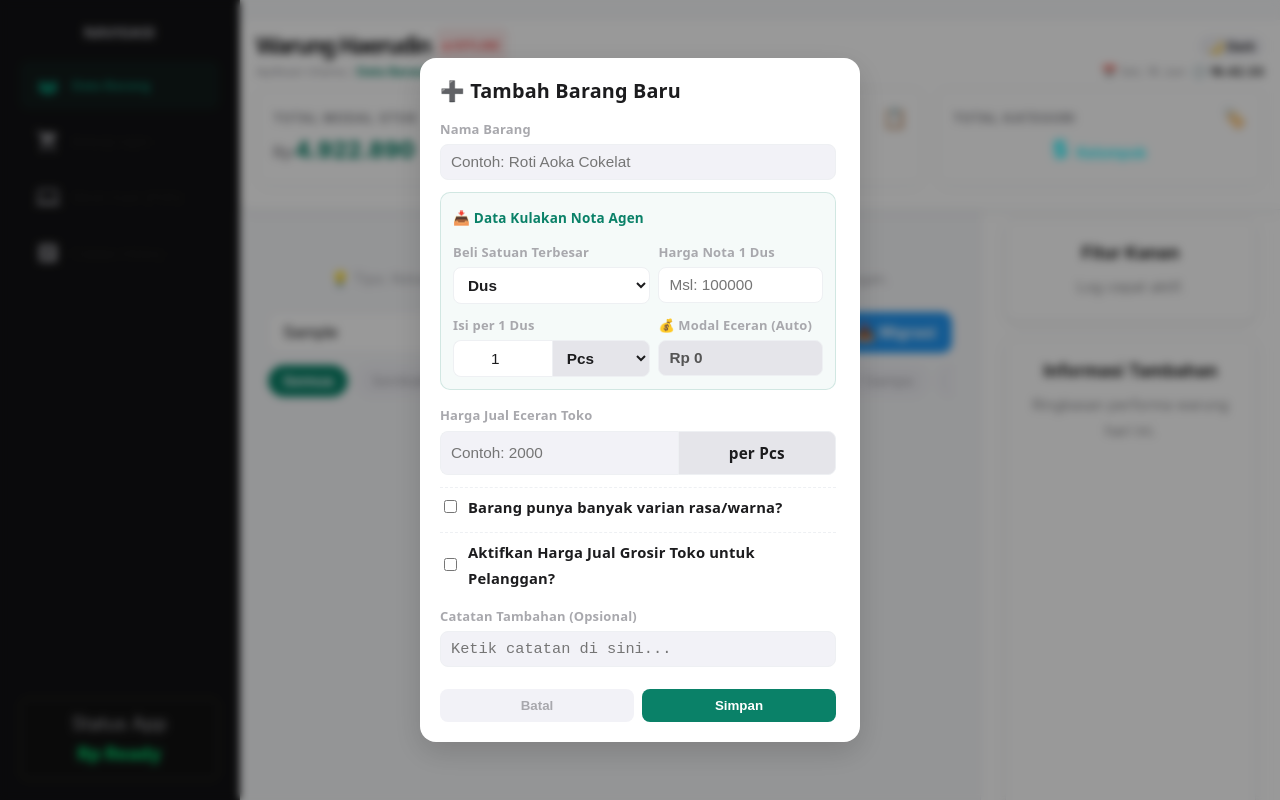
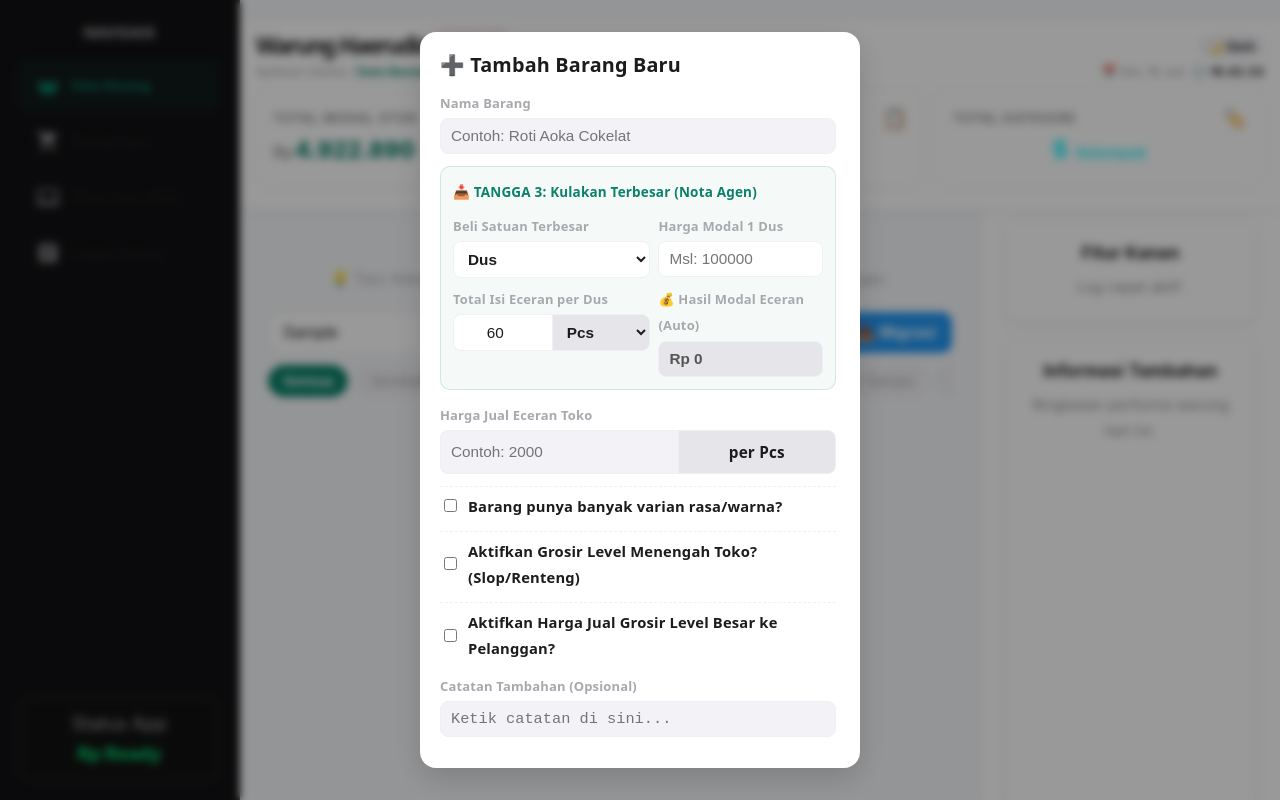
Before and after one commit to rov-udn/pwa-warungku_v1, a React (Vite) app: page / in a window 1280 px wide. Both pictures are taken after typing "Sample" into the empty fields and a click on the button "+ Barang". Shown: the top 800 px of the page. Built offline with nearby package versions, Linux system fonts and the light colour scheme.

Commit message:
tambah logika tangga grosir

```diff
--- a/src/pages/BukuWarung/components/ModalBarang.jsx
+++ b/src/pages/BukuWarung/components/ModalBarang.jsx
@@ -4,35 +4,46 @@ import { createPortal } from 'react-dom';
 function ModalBarang({ isOpen, onClose, modalMode, barangAktif, onSimpan }) {
   const isEdit = modalMode === 'edit' && barangAktif;
 
-  // ── 🍏 STATE UTAMA ──
+  // ── 🍏 STATE UTAMA (NAMA & VARIAN) ──
   const [nama, setNama] = useState(isEdit ? (barangAktif.nama || '') : '');
   const [catatan, setCatatan] = useState(isEdit ? (barangAktif.catatan || '') : '');
   const [punyaVarian, setPunyaVarian] = useState(isEdit ? (barangAktif.varian?.length > 0 || false) : false);
   const [varianInput, setVarianInput] = useState(isEdit ? (barangAktif.varian?.join(', ') || '') : '');
 
-  // ── 📦 LOGIKA: INPUT DARI SATUAN TERBESAR (NOTA AGEN) ──
-  const [satuanTerbesar, setSatuanTerbesar] = useState(isEdit ? (barangAktif.satuanTerbesar || 'Dus') : 'Dus');
-  const [hargaModalAgen, setHargaModalAgen] = useState(isEdit ? (barangAktif.hargaModalAgen || '') : '');
-  const [isiKeEceran, setIsiKeEceran] = useState(isEdit ? (barangAktif.isiKeEceran || '1') : '1');
+  // ── 📦 TANGGA 3: INPUT KULAKAN TERBESAR (NOTA AGEN) ──
+  const [satuanGrosirBesarNama, setSatuanGrosirBesarNama] = useState(isEdit ? (barangAktif.satuanGrosirBesarNama || 'Dus') : 'Dus');
+  const [hargaModalAgenTotal, setHargaModalAgenTotal] = useState(isEdit ? (barangAktif.hargaModalGrosirBesarTotal || '') : '');
+  const [isiKeEceran, setIsiKeEceran] = useState(isEdit ? (barangAktif.minimalBeliGrosirBesar || '60') : '60');
+
+  // ── 🍏 TANGGA 1: LEVEL ECERAN TERKECIL ──
   const [satuanEceran, setSatuanEceran] = useState(isEdit ? (barangAktif.satuanModal || 'Pcs') : 'Pcs');
+  const [jualEceran, setJualEceran] = useState(isEdit ? (barangAktif.jual || '') : '');
 
-  // State jualan eceran toko
-  const [jualEceran, setJualEceran] = useState(isEdit ? (barangAktif.jual || '') : '');
+  // ── 🛒 TANGGA 2: GROSIR LEVEL MENENGAH (SLOP/RENTENG) ──
+  const [bisaGrosir, setBisaGrosir] = useState(isEdit ? (barangAktif.bisaGrosir || false) : false);
+  const [satuanGrosirNama, setSatuanGrosirNama] = useState(isEdit ? (barangAktif.satuanGrosirNama || 'Slop') : 'Slop');
+  const [minimalBeliGrosir, setMinimalBeliGrosir] = useState(isEdit ? (barangAktif.minimalBeliGrosir || '10') : '10');
+  const [jualGrosirTotal, setJualGrosirTotal] = useState(isEdit ? (barangAktif.jualGrosirTotal || '') : '');
+
+  // ── 🛒 TANGGA 3 KELUARAN: JUAL GROSIR BESAR TOKO ──
+  const [bisaGrosirBesar, setBisaGrosirBesar] = useState(isEdit ? (barangAktif.bisaGrosirBesar || false) : false);
+  const [jualGrosirBesarTotal, setJualGrosirBesarTotal] = useState(isEdit ? (barangAktif.jualGrosirBesarTotal || '') : '');
 
   // ⚖️ STATE TIMBANGAN CURAH (Kg/Liter)
   const [beratKonversi, setBeratKonversi] = useState(isEdit ? (barangAktif.beratKonversi || '1') : '1');
 
-  // ── 🛒 STATE HARGA JUAL GROSIR (OPSIONAL) ──
-  const [bisaGrosirToko, setBisaGrosirToko] = useState(isEdit ? (barangAktif.bisaGrosir || false) : false);
-  const [jualGrosirTotal, setJualGrosirTotal] = useState(isEdit ? (barangAktif.jualGrosirTotal || '') : '');
-
-  // 🛡️ SECURITY GUARD: Pindahkan pengecekan isOpen ke bawah setelah semua state dideklarasikan!
+  // 🛡️ SECURITY GUARD: Jalankan setelah semua state ter-deklarasi (Lolos ESLint)
   if (!isOpen) return null;
 
-  // 🧮 LIVE HITUNG TANPA EFFECT: Bersih, cepat, presisi, dan lolos ESLint!
-  const harga = Number(hargaModalAgen) || 0;
-  const isi = Number(isiKeEceran) || 1;
-  const modalEceranTerhitung = harga > 0 && isi > 0 ? (harga / isi).toFixed(4) : '0';
+  // 🧮 LIVE CALCULATION (MATEMATIKA LANGSUNG TANPA EFFECT - LOLOS SENSOR ESLINT)
+  const hargaAgen = Number(hargaModalAgenTotal) || 0;
+  const totalIsiEceran = Number(isiKeEceran) || 1;
+
+  // 1. Hitung Modal Eceran Asli (Disimpan presisi di database)
+  const modalEceranTerhitung = hargaAgen > 0 && totalIsiEceran > 0 ? (hargaAgen / totalIsiEceran).toFixed(4) : '0';
+
+  // 2. Hitung Otomatis Modal untuk Level Menengah (Isi Slop x Modal Eceran)
+  const modalGrosirMenengahTerhitung = Number(modalEceranTerhitung) * (Number(minimalBeliGrosir) || 0);
 
   const isBarangTimbangan = satuanEceran === 'Kg' || satuanEceran === 'Liter' || catatan.toLowerCase().includes('kilo') || catatan.toLowerCase().includes('curah');
 
@@ -45,7 +56,7 @@ function ModalBarang({ isOpen, onClose, modalMode, barangAktif, onSimpan }) {
 
   const handleSubmit = (e) => {
     e.preventDefault();
-    if (!nama || Number(modalEceranTerhitung) <= 0 || !jualEceran) { alert("Nama, Modal, dan Harga Jual wajib dilengkapi ya, Fi!"); return; }
+    if (!nama || Number(modalEceranTerhitung) <= 0 || !jualEceran) { alert("Nama, Modal Kulakan, dan Harga Jual Eceran wajib diisi ya, Fi!"); return; }
 
     onSimpan({
       nama,
@@ -57,18 +68,26 @@ function ModalBarang({ isOpen, onClose, modalMode, barangAktif, onSimpan }) {
       beratKonversi: Number(beratKonversi) || 1,
       varian: punyaVarian ? varianInput.split(',').map(v => v.trim()).filter(v => v !== '') : [],
 
-      // Data tambahan kulakan disimpan untuk kebutuhan edit data nanti
-      satuanTerbesar,
-      hargaModalAgen: Number(hargaModalAgen),
-      isiKeEceran: Number(isiKeEceran),
+      // Data Mentah Kulakan Nota Agen (Untuk kebutuhan Edit Data besok)
+      satuanTerbesar: satuanGrosirBesarNama,
+      hargaModalAgen: hargaAgen,
+      isiKeEceran: totalIsiEceran,
 
-      // Fitur Grosir Toko (Jika kamu jual grosiran lagi ke orang lain)
-      bisaGrosir: bisaGrosirToko,
-      satuanGrosirNama: bisaGrosirToko ? satuanTerbesar : '',
-      minimalBeliGrosir: bisaGrosirToko ? Number(isiKeEceran) : null,
-      modalGrosirTotal: bisaGrosirToko ? Number(hargaModalAgen) : null,
-      jualGrosirTotal: bisaGrosirToko ? Number(jualGrosirTotal) : null,
-      jualGrosir: bisaGrosirToko ? Math.round(Number(jualGrosirTotal) / Math.max(1, Number(isiKeEceran))) : null
+      // TANGGA 2: Grosir Level Menengah (Slop/Renteng)
+      bisaGrosir,
+      satuanGrosirNama: bisaGrosir ? satuanGrosirNama : '',
+      minimalBeliGrosir: bisaGrosir ? Number(minimalBeliGrosir) : null,
+      modalGrosirTotal: bisaGrosir ? modalGrosirMenengahTerhitung : null,
+      jualGrosirTotal: bisaGrosir ? Number(jualGrosirTotal) : null,
+      jualGrosir: bisaGrosir ? Math.round(Number(jualGrosirTotal) / Math.max(1, Number(minimalBeliGrosir))) : null,
+
+      // TANGGA 3: Grosir Level Besar (Dus/Bal)
+      bisaGrosirBesar,
+      satuanGrosirBesarNama: bisaGrosirBesar ? satuanGrosirBesarNama : '',
+      minimalBeliGrosirBesar: bisaGrosirBesar ? totalIsiEceran : null,
+      modalGrosirBesarTotal: bisaGrosirBesar ? hargaAgen : null,
+      jualGrosirBesarTotal: bisaGrosirBesar ? Number(jualGrosirBesarTotal) : null,
+      jualGrosirBesarPerPcs: bisaGrosirBesar ? Math.round(Number(jualGrosirBesarTotal) / Math.max(1, totalIsiEceran)) : null
     });
     onClose();
   };
@@ -83,32 +102,32 @@ function ModalBarang({ isOpen, onClose, modalMode, barangAktif, onSimpan }) {
 
         <form onSubmit={handleSubmit} style={{ display: 'flex', flexDirection: 'column', gap: '12px', overflowY: 'auto', paddingRight: '4px' }}>
 
-          {/* 1. NAMA BARANG */}
+          {/* NAMA BARANG */}
           <div>
             <label style={styleLabel}>Nama Barang</label>
             <input type="text" value={nama} onChange={(e) => setNama(e.target.value)} placeholder="Contoh: Roti Aoka Cokelat" style={styleBoxInput} />
           </div>
 
-          {/* 2. PANEL UTAMA: KULAKAN DARI AGEN */}
+          {/* 📦 TANGGA UTAMA KULAKAN (INPUT NOTA AGEN) */}
           <div style={{ backgroundColor: 'rgba(10, 129, 104, 0.04)', padding: '12px', borderRadius: '10px', border: '1px solid rgba(10, 129, 104, 0.15)' }}>
-            <span style={{ fontSize: '0.75rem', fontWeight: '800', color: '#0a8168', display: 'block', marginBottom: '8px' }}>📥 Data Kulakan Nota Agen</span>
+            <span style={{ fontSize: '0.75rem', fontWeight: '800', color: '#0a8168', display: 'block', marginBottom: '8px' }}>📥 TANGGA 3: Kulakan Terbesar (Nota Agen)</span>
 
             <div style={{ display: 'grid', gridTemplateColumns: '1.2fr 1fr', gap: '8px', marginBottom: '8px' }}>
               <div>
                 <label style={styleLabel}>Beli Satuan Terbesar</label>
-                <select value={satuanTerbesar} onChange={(e) => setSatuanTerbesar(e.target.value)} style={{ ...styleBoxInput, backgroundColor: '#ffffff', fontWeight: '600' }}>
-                  {['Dus', 'Karung/Sak', 'Slop', 'Renteng', 'Pak', 'Ball', 'Pcs/Eceran Direct'].map(s => <option key={s} value={s}>{s}</option>)}
+                <select value={satuanGrosirBesarNama} onChange={(e) => setSatuanGrosirBesarNama(e.target.value)} style={{ ...styleBoxInput, backgroundColor: '#ffffff', fontWeight: '600' }}>
+                  {['Dus', 'Karung/Sak', 'Slop', 'Renteng', 'Pak', 'Ball', 'Karton'].map(s => <option key={s} value={s}>{s}</option>)}
                 </select>
               </div>
               <div>
-                <label style={styleLabel}>Harga Nota 1 {satuanTerbesar}</label>
-                <input type="number" value={hargaModalAgen} onChange={(e) => setHargaModalAgen(e.target.value)} placeholder="Msl: 100000" style={{ ...styleBoxInput, backgroundColor: '#ffffff' }} />
+                <label style={styleLabel}>Harga Modal 1 {satuanGrosirBesarNama}</label>
+                <input type="number" value={hargaModalAgenTotal} onChange={(e) => setHargaModalAgenTotal(e.target.value)} placeholder="Msl: 100000" style={{ ...styleBoxInput, backgroundColor: '#ffffff' }} />
               </div>
             </div>
 
             <div style={{ display: 'grid', gridTemplateColumns: '1.2fr 1fr', gap: '8px' }}>
               <div>
-                <label style={styleLabel}>Isi per 1 {satuanTerbesar}</label>
+                <label style={styleLabel}>Total Isi Eceran per {satuanGrosirBesarNama}</label>
                 <div style={styleRowGrid}>
                   <input type="number" value={isiKeEceran} onChange={(e) => setIsiKeEceran(e.target.value)} placeholder="60" style={{ ...styleBoxInput, width: '50%', borderRadius: '8px 0 0 8px', borderRight: 'none', backgroundColor: '#ffffff', textAlign: 'center' }} />
                   <select value={satuanEceran} onChange={(e) => setSatuanEceran(e.target.value)} style={{ ...styleBoxInput, width: '50%', borderRadius: '0 8px 8px 0', backgroundColor: 'var(--border-color, #e5e5ea)', fontWeight: '600' }}>
@@ -117,13 +136,13 @@ function ModalBarang({ isOpen, onClose, modalMode, barangAktif, onSimpan }) {
                 </div>
               </div>
               <div>
-                <label style={styleLabel}>💰 Modal Eceran (Auto)</label>
+                <label style={styleLabel}>💰 Hasil Modal Eceran (Auto)</label>
                 <input type="text" value={Number(modalEceranTerhitung) > 0 ? `Rp ${Math.round(Number(modalEceranTerhitung)).toLocaleString('id-ID')}` : 'Rp 0'} readOnly style={styleBoxInputReadOnly} />
               </div>
             </div>
           </div>
 
-          {/* 3. HARGA JUAL TOKO */}
+          {/* 🍏 TANGGA 1: HARGA JUAL ECERAN TOKO */}
           <div>
             <label style={styleLabel}>Harga Jual Eceran Toko</label>
             <div style={styleRowGrid}>
@@ -134,7 +153,7 @@ function ModalBarang({ isOpen, onClose, modalMode, barangAktif, onSimpan }) {
             </div>
           </div>
 
-          {/* ⚖️ PANEL: INPUT BERAT KONVERSI KHUSUS BARANG KILOAN / CURAH */}
+          {/* ⚖️ PANEL TIMBANGAN CURAH */}
           {isBarangTimbangan && (
             <div style={{ backgroundColor: 'rgba(255, 149, 0, 0.08)', padding: '10px', borderRadius: '8px', border: '1px solid rgba(255, 149, 0, 0.2)' }}>
               <label style={{ ...styleLabel, color: '#c67c00' }}>⚖️ Set Ukuran Timbangan Eceran Ini</label>
@@ -143,13 +162,10 @@ function ModalBarang({ isOpen, onClose, modalMode, barangAktif, onSimpan }) {
                 <input type="number" step="0.01" value={beratKonversi} onChange={(e) => setBeratKonversi(e.target.value)} placeholder="0.25" style={{ ...styleBoxInput, width: '80px', textAlign: 'center', borderColor: 'rgba(255, 149, 0, 0.4)' }} />
                 <span style={{ fontSize: '0.8rem', fontWeight: '700', color: 'var(--text-main)' }}>Kg / Liter asli</span>
               </div>
-              <p style={{ margin: '4px 0 0 0', fontSize: '0.68rem', color: '#8e8e93', lineHeight: '1.2' }}>
-                💡 Tips: Jika eceran ukuran Seprapat isi <code>0.25</code>, jika Setengah Kilo isi <code>0.5</code>, jika Se-kilo isi <code>1</code>.
-              </p>
             </div>
           )}
 
-          {/* 4. OPSI VARIAN */}
+          {/* OPSI VARIAN */}
           <div style={{ borderTop: '1px dashed var(--border-color, #eef0f3)', paddingTop: '6px' }}>
             <label style={styleFlexCheck}>
               <input type="checkbox" checked={punyaVarian} onChange={(e) => setPunyaVarian(e.target.checked)} />
@@ -163,31 +179,75 @@ function ModalBarang({ isOpen, onClose, modalMode, barangAktif, onSimpan }) {
             )}
           </div>
 
-          {/* 5. OPSIONAL: HARGA JUAL GROSIR TOKO */}
+          {/* 🛒 TANGGA 2: GROSIR LEVEL MENENGAH (SLOP/RENTENG) */}
           <div style={{ borderTop: '1px dashed var(--border-color, #eef0f3)', paddingTop: '6px' }}>
             <label style={styleFlexCheck}>
-              <input type="checkbox" checked={bisaGrosirToko} onChange={(e) => setBisaGrosirToko(e.target.checked)} />
-              Aktifkan Harga Jual Grosir Toko untuk Pelanggan?
+              <input type="checkbox" checked={bisaGrosir} onChange={(e) => setBisaGrosir(e.target.checked)} />
+              Aktifkan Grosir Level Menengah Toko? (Slop/Renteng)
             </label>
 
-            {bisaGrosirToko && (
+            {bisaGrosir && (
+              <div style={{ display: 'flex', flexDirection: 'column', gap: '8px', marginTop: '6px', padding: '10px', backgroundColor: 'rgba(10, 129, 104, 0.05)', borderRadius: '8px' }}>
+                <div style={{ display: 'grid', gridTemplateColumns: '1fr 1fr', gap: '8px' }}>
+                  <div>
+                    <label style={styleLabel}>Nama Satuan Grosir Menengah</label>
+                    <select value={satuanGrosirNama} onChange={(e) => setSatuanGrosirNama(e.target.value)} style={{ ...styleBoxInput, backgroundColor: 'var(--border-color, #e5e5ea)', fontWeight: '600' }}>
+                      {['Slop', 'Renteng', 'Pak', 'Pak Kecil', 'Lempeng'].map(s => <option key={s} value={s}>{s}</option>)}
+                    </select>
+                  </div>
+                  <div>
+                    <label style={styleLabel}>Isi per 1 {satuanGrosirNama} (Jumlah {satuanEceran})</label>
+                    <input type="number" value={minimalBeliGrosir} onChange={(e) => setMinimalBeliGrosir(e.target.value)} placeholder="10" style={styleBoxInput} />
+                  </div>
+                </div>
+
+                <div style={{ display: 'grid', gridTemplateColumns: '1fr 1fr', gap: '8px' }}>
+                  <div>
+                    <label style={styleLabel}>📥 Modal 1 {satuanGrosirNama} (Auto)</label>
+                    <input type="text" value={minimalBeliGrosir ? `Rp ${Math.round(modalGrosirMenengahTerhitung).toLocaleString('id-ID')}` : 'Rp 0'} readOnly style={styleBoxInputReadOnly} />
+                  </div>
+                  <div>
+                    <label style={styleLabel}>📤 Harga Jual 1 {satuanGrosirNama} Total</label>
+                    <input type="number" value={jualGrosirTotal} onChange={(e) => setJualGrosirTotal(e.target.value)} placeholder="Msl: 18000" style={styleBoxInput} />
+                  </div>
+                </div>
+              </div>
+            )}
+          </div>
+
+          {/* 🛒 TANGGA 3: JUAL KEMBALI GROSIR LEVEL BESAR */}
+          <div style={{ borderTop: '1px dashed var(--border-color, #eef0f3)', paddingTop: '6px' }}>
+            <label style={styleFlexCheck}>
+              <input type="checkbox" checked={bisaGrosirBesar} onChange={(e) => setBisaGrosirBesar(e.target.checked)} />
+              Aktifkan Harga Jual Grosir Level Besar ke Pelanggan?
+            </label>
+
+            {bisaGrosirBesar && (
               <div style={{ display: 'flex', flexDirection: 'column', gap: '8px', marginTop: '6px', padding: '10px', backgroundColor: 'rgba(0, 122, 255, 0.05)', borderRadius: '8px' }}>
-                <label style={styleLabel}>Harga Jual Kembali per 1 {satuanTerbesar} Utuh</label>
-                <input type="number" value={jualGrosirTotal} onChange={(e) => setJualGrosirTotal(e.target.value)} placeholder="Msl: 120000" style={styleBoxInput} />
+                <div style={{ display: 'grid', gridTemplateColumns: '1fr 1fr', gap: '8px' }}>
+                  <div>
+                    <label style={styleLabel}>📥 Modal 1 {satuanGrosirBesarNama} (Nota Agen)</label>
+                    <input type="text" value={hargaAgen ? `Rp ${hargaAgen.toLocaleString('id-ID')}` : 'Rp 0'} readOnly style={styleBoxInputReadOnly} />
+                  </div>
+                  <div>
+                    <label style={styleLabel}>📤 Harga Jual 1 {satuanGrosirBesarNama} Keluar</label>
+                    <input type="number" value={jualGrosirBesarTotal} onChange={(e) => setJualGrosirBesarTotal(e.target.value)} placeholder="Msl: 120000" style={styleBoxInput} />
+                  </div>
+                </div>
                 <p style={{ margin: '2px 0 0 0', fontSize: '0.65rem', color: '#007aff' }}>
-                  📈 Mengaktifkan ini otomatis membuat pelanggan yang beli sebanyak <code>{isiKeEceran} {satuanEceran}</code> mendapatkan harga paket grosir utuh.
+                  📈 Mengaktifkan ini otomatis membuat pelanggan yang beli langsung sebanyak <code>{isiKeEceran} {satuanEceran}</code> dapet harga grosir besar utuh.
                 </p>
               </div>
             )}
           </div>
 
-          {/* 6. CATATAN */}
+          {/* CATATAN */}
           <div>
             <label style={styleLabel}>Catatan Tambahan (Opsional)</label>
             <textarea value={catatan} onChange={(e) => setCatatan(e.target.value)} placeholder="Ketik catatan di sini..." style={{ ...styleBoxInput, resize: 'none', height: '36px' }} />
           </div>
 
-          {/* 7. TOMBOL AKSI */}
+          {/* TOMBOL AKSI */}
           <div style={{ display: 'flex', gap: '8px', marginTop: '4px' }}>
             <button type="button" onClick={onClose} style={{ flex: 1, padding: '9px', backgroundColor: 'var(--border-color, #f2f2f7)', border: 'none', borderRadius: '8px', fontWeight: '700', color: 'var(--text-muted, #8e8e93)', cursor: 'pointer' }}>Batal</button>
             <button type="submit" style={{ flex: 1, padding: '9px', backgroundColor: '#0a8168', border: 'none', borderRadius: '8px', fontWeight: '700', color: '#ffffff', cursor: 'pointer' }}>Simpan</button>
```
